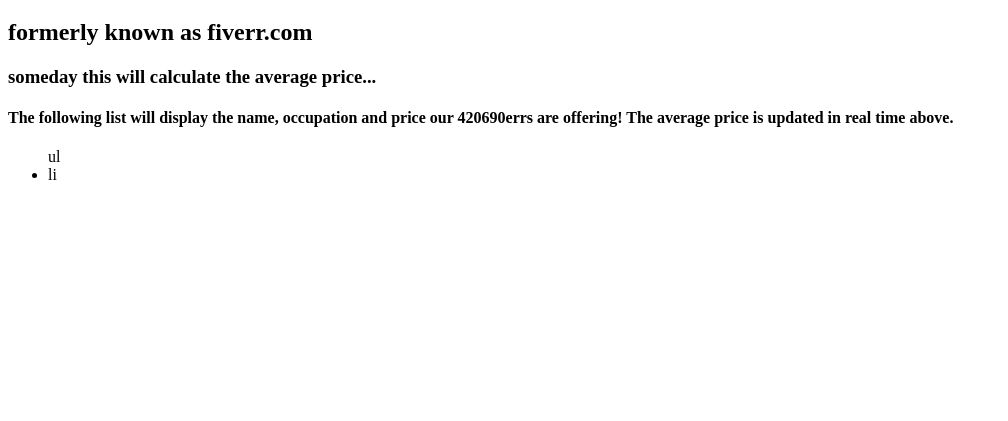
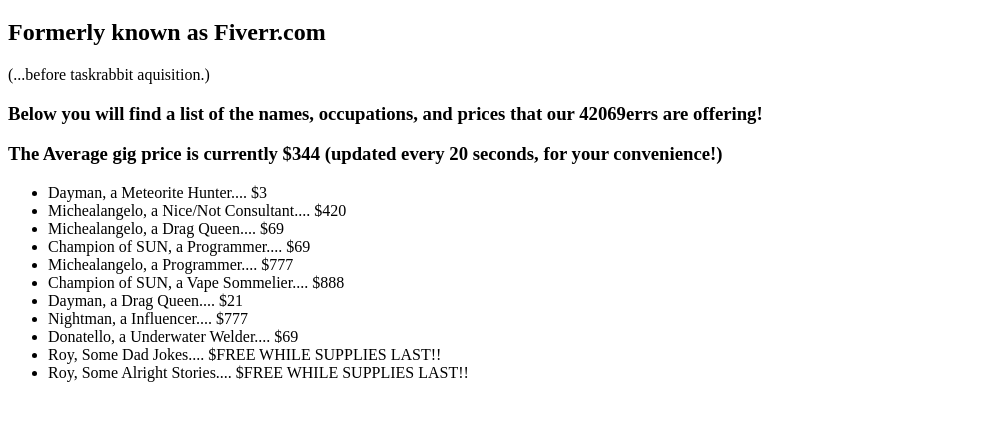
Before and after one commit to rdubbi/Unit2.FreelancerForum, a plain HTML site: page index.html in a window 1280 px wide. Shown: the part 61-482 px from the top of the page, without its empty margins (0-1008 px from the left). Drawn offline with Linux system fonts and the light colour scheme.

Commit message:
final product post in-class review

```diff
--- a/index.html
+++ b/index.html
@@ -4,7 +4,16 @@
     <meta charset="UTF-8" />
     <meta name="viewport" content="width=device-width, initial-scale=1.0" />
     <title>Freelance Forum</title>
-    <script src="index.js" defer></script>
+    <script defer src="index.js"></script>
   </head>
-  <body></body>
+
+  <body>
+    <main id="static">
+        <h1>42069err.</h1>
+        <h2>Formerly known as Fiverr.com</h2>
+        <p>(...before taskrabbit aquisition.)</p>
+        <h3>Below you will find a list of the names, occupations, and prices that our 42069errs are offering!</h3>
+        <h3 id="avgCalc"></h3>
+        <ul id="list"></ul>
+    </main>
 </html>
--- a/index.js
+++ b/index.js
@@ -1,60 +1,90 @@
-// Far from finished, this is my work so far:
+// I couldnt sleep until I figured this out... but I finally have something functional.
+// I am 95% confident it even meets the criteria for full points!
+// I even.. understand what is going too? :0
 
-// Static HTML Elements on my page.
-const body = document.body;
-
-const h1 = document.createElement("h1");
-h1.innerText = "42069err.";
-
-const h2 = document.createElement("h2");
-h2.innerText = "formerly known as fiverr.com";
-
-const h3 = document.createElement("h3");
-h3.innerText = "someday this will calculate the average price...";
-
-const h4 = document.createElement("h4");
-h4.innerText =
-  "The following list will display the name, occupation and price our 420690errs are offering! The average price is updated in real time above.";
-
-const ul = document.createElement("ul");
-ul.innerText = "ul";
-
-const li = document.createElement("li");
-li.innerText = "li";
-
-ul.append(li);
-body.append(h1, h2, h3, h4, ul);
-
-// Attempting to call the function gigLister() in order to generate random combinations of names, occupations and prices.
-gigLister();
-
+// an array of names, jobs, and prices
 const freelancers = [
   { name: "Dayman", occupation: "Meteorite Hunter", price: 420 },
-  { name: "Nightman", occupation: "programmer", price: 69 },
-  { name: "ahAHah", occupation: "vaporizer sommelier", price: 666 },
+  { name: "Nightman", occupation: "Programmer", price: 69 },
+  { name: "ahAHah", occupation: "Vape Sommelier", price: 666 },
   { name: "Champion of SUN", occupation: "Drag Queen", price: 888 },
   { name: "Michealangelo", occupation: "Underwater Welder", price: 3 },
-  { name: "Donatello", occupation: "A sk8r boi", price: 21 },
-  { name: "Leonardo", occupation: "mob boss therapist", price: 121 },
-  { name: "Rafael", occupation: "influencer", price: 777 },
+  { name: "Donatello", occupation: "Sk8r Boi", price: 21 },
+  { name: "Leonardo", occupation: "Mob Therapist", price: 121 },
+  { name: "Rafael", occupation: "Influencer", price: 777 },
+  { name: "Borat", occupation: "Nice/Not Consultant", price: 777 },
 ];
 
-function gigLister() {
-  // iterate through array of objects called freelancer.
-  for (let freelancer = 0; freelancer < freelancers.length; freelancer++) {
-    // generate get random names, occupations, and prices
-    const freelancerName =
-      freelancers.name[Math.floor(Math.random() * freelancers.length)];
-    const freelancerGig =
-      freelancers.occupation[Math.floor(Math.random() * freelancers.length)];
-    const freelancerPrice =
-      freelancers.price[Math.floor(Math.random() * freelancers.length)];
-    // create a list html element
-    const element = document.createElement("li");
-    //   add text including random combination name, occupation and price.
-    element.innerText =
-      freelancerName + " / " + freelancerGig + " / " + freelancerPrice;
-  }
-  //   add list item with text to ul previously created.
-  ul.append(element);
+//This function creates my list and generates my average price calculation.
+function activeElements() {
+  // creating some containers and variables.
+  const freelanceContainer = document.querySelector("#list");
+  const avgContainer = document.querySelector("#avgCalc");
+  let priceSum = 0;
+  let priceAvg = 0;
+
+  freelancers.forEach(() => {
+    // I originally thought they all had to be a random mix of the names/jobs/prices in the array.
+    // I realize now that was not part of the criteria, but I wasted so much time on it yesterday I just had to finish the job.
+    const newFreelancer = document.createElement("li");
+    const rName =
+      freelancers[Math.floor(Math.random() * freelancers.length)].name;
+    const rGig =
+      freelancers[Math.floor(Math.random() * freelancers.length)].occupation;
+    const rPrice =
+      freelancers[Math.floor(Math.random() * freelancers.length)].price;
+
+    newFreelancer.textContent = `${rName}, a ${rGig}.... $${rPrice}`;
+    freelanceContainer.append(newFreelancer);
+    // I wanted to make a function to do this calculation, but I struggled to get the accurate rName, rGig, and rPrice
+    // outside of this foreach. This works, but its not as pretty as it should be.
+    priceSum += rPrice;
+    priceAvg = priceSum / freelancers.length;
+
+    avgContainer.textContent = `The Average gig price is currently $${Math.round(
+      priceAvg
+    )} (updated every 20 seconds, for your convenience!)`;
+  });
+  //   calling my function that adds a new freelancer every few seconds.
+  addRando();
 }
+
+// A function that adds a mysterious random freelancer into the mix at an interval of 2.269 seconds.
+// Because of my struggle to make the average price calculator its own function,
+// I couldnt get prices from addRando to be included in the live average price traker, causing an innacuracy.
+// So I resorted to adding a Free (non number) price that wouldnt alter the average price tracker.
+function addRando() {
+  royJobs = [
+    { occupation: "Bad Advice" },
+    { occupation: "Good Advice" },
+    { occupation: "Dad Jokes" },
+    { occupation: "Insomnia" },
+    { occupation: "Sourdough" },
+    { occupation: "Alright Stories" },
+    { occupation: "Guitar Noodling" },
+  ];
+
+  setInterval(() => {
+    const freelanceContainer = document.querySelector("#list");
+    const randoFreelancer = document.createElement("li");
+
+    const name = "Roy";
+    const job = royJobs[Math.floor(Math.random() * royJobs.length)].occupation;
+    const bigBucks = "FREE WHILE SUPPLIES LAST!!";
+
+    randoFreelancer.textContent = `${name}, Some ${job}.... $${bigBucks}`;
+    freelanceContainer.append(randoFreelancer);
+    console.log(randoFreelancer);
+  }, 2269);
+}
+
+activeElements();
+
+// I originally wanted my list to populate freelancers one at a time.
+// then once an amount of freelancers = freelancer.length was reached,
+// I wanted the next new freelancer generated to replace the oldest/nextoldest freelancer in the list.
+// I never figured out how to do that and I would like to figure out how!
+// I added this is close but not quite solution to that problem. The page reloads every 12 seconds, triggering a fresh information.
+setTimeout(function () {
+  window.location.reload();
+}, 20000);
```
